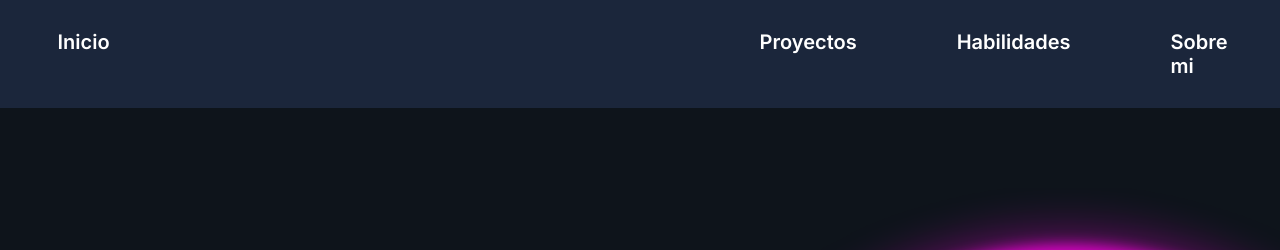
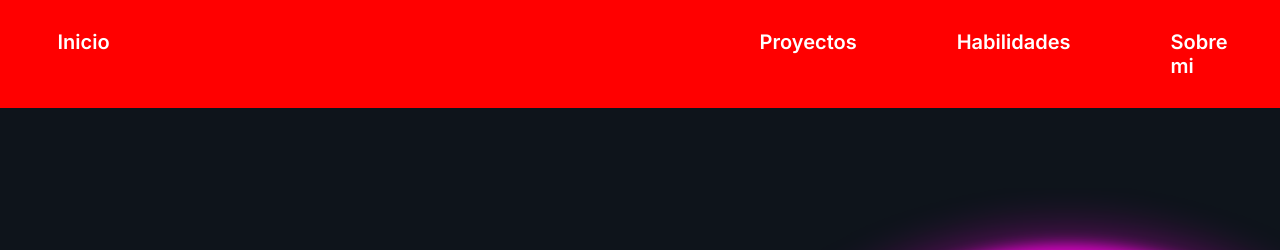
Before and after one commit to Nahuel-Villaverde/coderhouseDesarrolloWeb, a plain HTML site: page index.html in a window 1280 px wide. Shown: the top 250 px of the page. Drawn offline with Linux system fonts and the light colour scheme; a web font is replaced by a local one.

Commit message:
cambie el color al header

```diff
--- a/css/estilo.css
+++ b/css/estilo.css
@@ -21,7 +21,7 @@ body{
 }
 
 .fondoVerde{
-    background-color: #1b263b;
+    background-color: #ff0000;
     font-weight: 600;
 }
 
```
